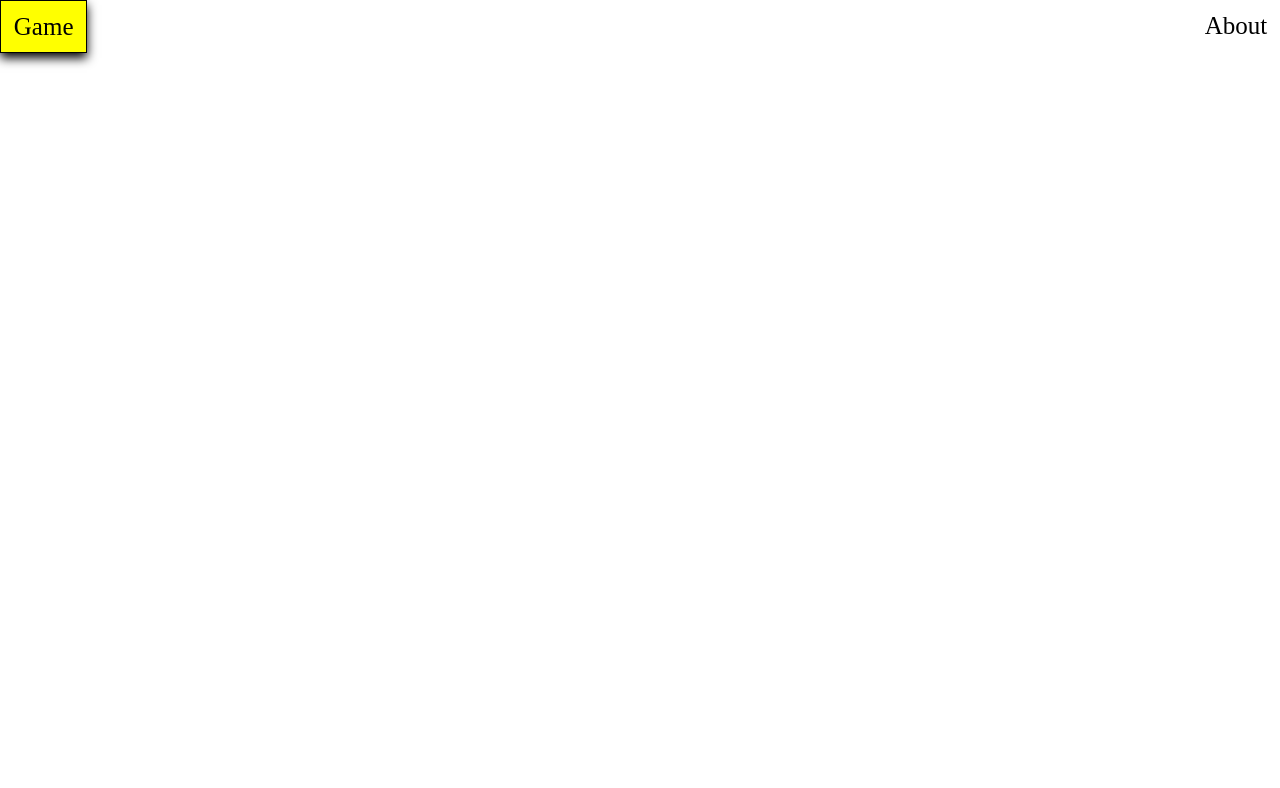
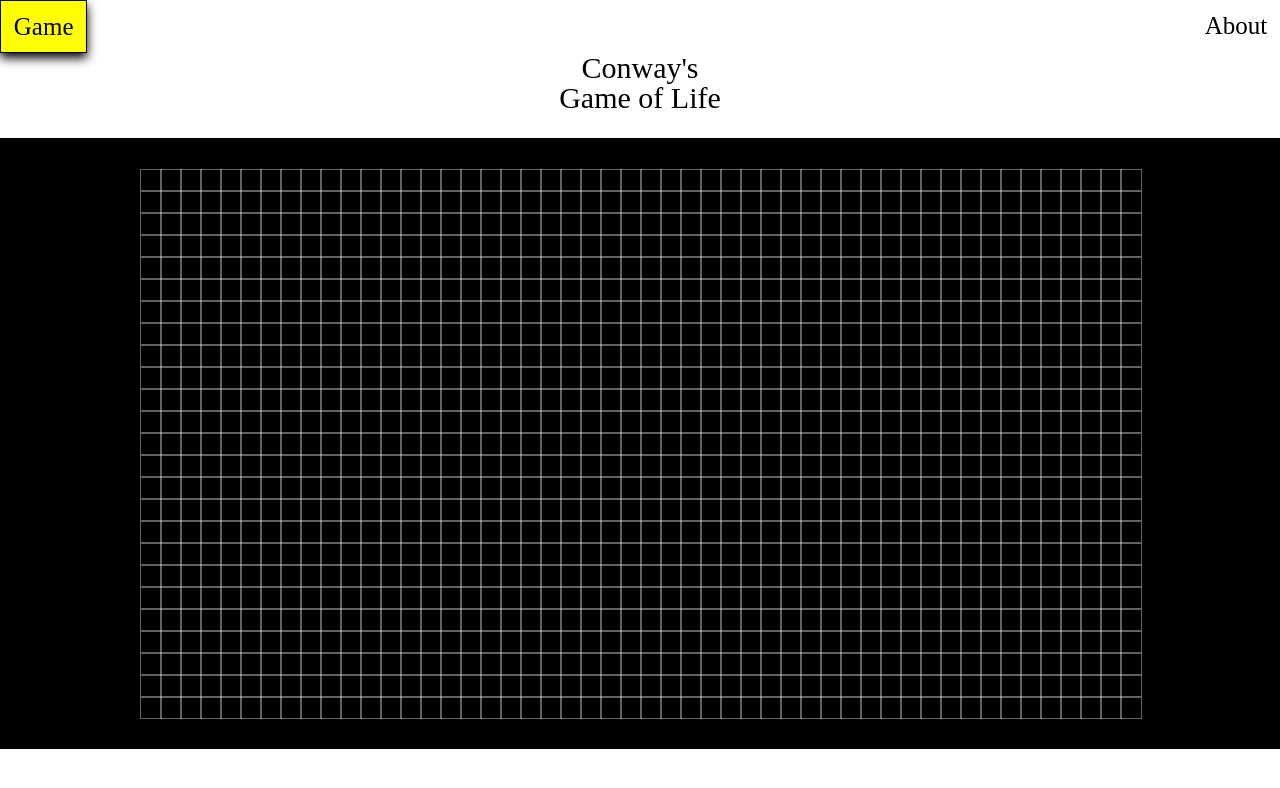
Before and after one commit to J2Macwilliams/game_of_life, a React (Create React App) app: page / in a window 1280 px wide. Shown: the top 788 px of the page. Built offline with nearby package versions, Linux system fonts and the light colour scheme.

Commit message:
create grid

```diff
--- a/src/components/Game.js
+++ b/src/components/Game.js
@@ -1,11 +1,61 @@
-import React from 'react'
+import React, { useState, useEffect } from 'react';
+import { Paper } from '@material-ui/core';
+import { useForm } from 'react-hook-form';
+
+// const numRows = 50;
+// const numCols = 50;
 
 const Game = () => {
-    return (
-        <div>
 
-        </div>
-    )
-}
+	const [numRows, setNumRows] = useState(25);
+	const [numCols, setNumCols] = useState(50);
 
-export default Game
+
+	const [grid, setGrid] = useState(() => {
+		const rows = [];
+		for (let i = 0; i < numRows; i++) {
+			rows.push(Array.from(Array(numCols), () => 0));
+		}
+		return rows;
+	});
+    console.log(grid)
+
+
+	return (
+		<div className='life'>
+			<h1>
+				Conway's
+				<br />
+				Game of Life
+			</h1>
+
+
+				<div
+                className='game'
+					style={{
+						display: 'grid',
+                        gridTemplateColumns: `repeat( ${numCols}, 20px)`,
+                        border: '5px solid black'
+					}}
+				>
+
+					{grid.map((rows, i) =>
+						rows.map((col, k) => (
+							<div
+								key={`${i}-${k}`}
+								style={{
+									width: 20,
+									height: 20,
+									background: grid[i][k] ? 'yellow' : undefined,
+									border: ' 1px solid rgba(248, 246, 246, 0.4)',
+								}}
+							/>
+						))
+					)}
+				</div>
+
+		</div>
+	);
+};
+
+export default Game;
```
